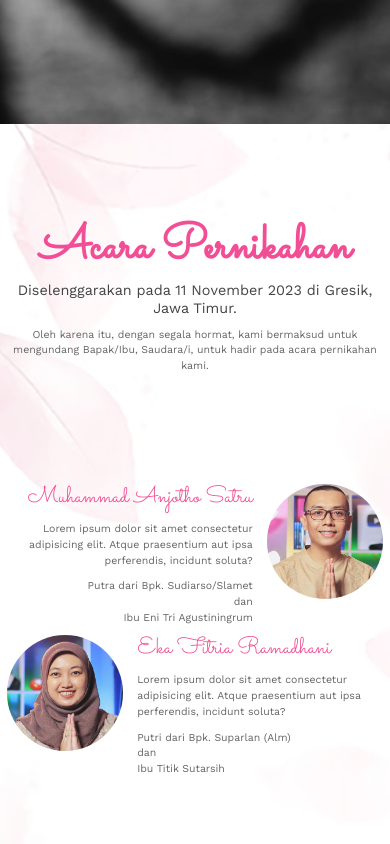
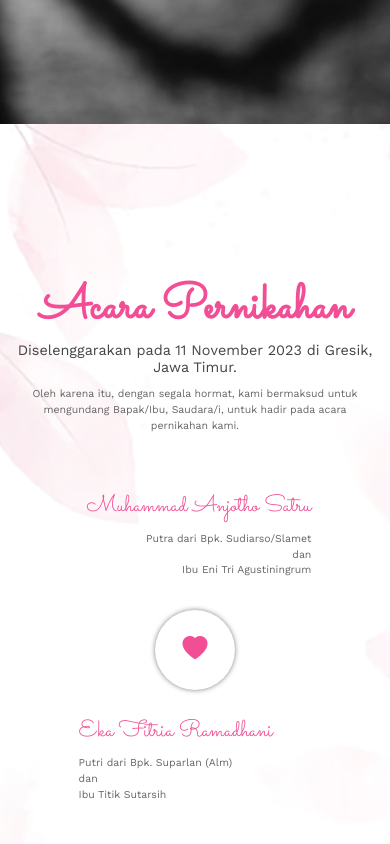
Before and after one commit to muhammadanjothosatru/undangannikah, a plain HTML site: page index.html in a window 390 px wide. Shown: the part 720-1564 px from the top of the page. Drawn offline with nearby package versions, Linux system fonts and the light colour scheme; some packages are replaced by stand-ins of ours; a script that the page names is missing.

Commit message:
undangan fix

```diff
--- a/index.html
+++ b/index.html
@@ -38,7 +38,7 @@
 
   </section>
 
-  <section id="home" class="home">
+  <section id="home" class="home w-100 h-100 p-3 mx-auto d-flex justify-content-center align-items-center">
     <div class="container">
       <div class="row justify-content-center">
         <div class="col-md-8 text-center">
@@ -52,29 +52,25 @@
       <div class="row couple">
         <div class="col-lg-6">
           <div class="row">
-            <div class="col-8 text-end">
+            <div class="col-10 text-end pria">
               <h3>Muhammad Anjotho Satru</h3>
-              <p>Lorem ipsum dolor sit amet consectetur adipisicing elit. Atque praesentium aut ipsa perferendis,
-                incidunt soluta?</p>
               <p>Putra dari Bpk. Sudiarso/Slamet <br> dan <br> Ibu Eni Tri Agustiningrum</p>
             </div>
-            <div class="col-4">
+            <!-- <div class="col-4">
               <img src="img/sandhika.png" alt="Sandhika Galih" class="img-responsive rounded-circle">
-            </div>
+            </div> -->
           </div>
         </div>
 
         <span class="heart"><i class="bi bi-heart-fill"></i></span>
 
         <div class="col-lg-6">
-          <div class="row">
-            <div class="col-4">
+          <div class="row justify-content-end">
+            <!-- <div class="col-4">
               <img src="img/nofa.png" alt="Nofariza" class="img-responsive rounded-circle">
-            </div>
-            <div class="col-8">
+            </div> -->
+            <div class="col-10 wanita">
               <h3>Eka Fitria Ramadhani</h3>
-              <p>Lorem ipsum dolor sit amet consectetur adipisicing elit. Atque praesentium aut ipsa perferendis,
-                incidunt soluta?</p>
               <p>Putri dari Bpk. Suparlan (Alm) <br> dan <br> Ibu Titik Sutarsih</p>
             </div>
           </div>
@@ -111,7 +107,7 @@
               <div class="row justify-content-center">
                 <div class="col-md-6">
                   <i class="bi bi-clock d-block"></i>
-                  <span>08.00 - 10.00</span>
+                  <span>08.00 - 09.00</span>
                 </div>
                 <div class="col-md-6">
                   <i class="bi bi-calendar3 d-block"></i>
@@ -131,7 +127,7 @@
               <div class="row justify-content-center">
                 <div class="col-md-6">
                   <i class="bi bi-clock d-block"></i>
-                  <span>11.00 - selesai</span>
+                  <span>10.00 - selesai</span>
                 </div>
                 <div class="col-md-6">
                   <i class="bi bi-calendar3 d-block"></i>
@@ -154,7 +150,7 @@
         <div class="col-md-8 col-10 text-center">
           <span>ungkapan tanda kasih</span>
           <h2>Kirim Hadiah</h2>
-          <p>Lorem ipsum dolor sit amet consectetur adipisicing elit. Magnam iure perferendis provident ab aliquam nemo.
+          <p>Apabila berhalangan hadir, anda masih dapat berpartisipasi dalam acara kami dengan memberikan hadiah ungkapan tanda kasih.
           </p>
         </div>
       </div>
@@ -172,7 +168,7 @@
             </li>
             <li class="list-group-item">
               <div class="fw-bold">DANA</div>
-              <img src="img/saweria.png" alt="Saweria QR" class="img-thumbnail" width="150">
+              <img src="img/danaanju.jpeg" alt="Saweria QR" class="img-thumbnail" width="150">
             </li>
           </ul>
         </div>
--- a/style.css
+++ b/style.css
@@ -111,7 +111,7 @@ body {
 }
 
 .home .couple {
-  margin-top: 100px;
+  margin-top: 50px;
 }
 
 .home .couple h3 {
@@ -125,15 +125,16 @@ body {
 }
 
 .home .heart {
-  width: 50px;
-  height: 50px;
+  font-size: 30px;
+  width: 100px;
+  height: 100px;
   background-color: white;
   display: flex;
   border-radius: 50%;
   box-shadow: 0 0 5px rgba(0, 0, 0, 0.5);
   position: absolute;
   left: 50%;
-  transform: translateX(-50%) translateY(65px);
+  transform: translateX(-50%) translateY(32.5px);
 }
 
 .home .heart i {
@@ -388,9 +389,9 @@ footer li {
 /* Media Query */
 /* Extra large */
 @media (max-width: 1200px) {
-  .home .heart {
+  /* .home .heart {
     transform: translateX(-50%) translateY(45px);
-  }
+  } */
 }
 
 /* laptop */
@@ -404,7 +405,14 @@ footer li {
   }
 
   .home .heart {
-    display: none;
+    transform: translateX(-50%) translateY(-28px);
+    width: 80px;
+    height: 80px;
+    background-color: white;
+    display: flex;
+    border-radius: 50%;
+    position: relative;
+    font-size: 25px;
   }
 
   .timeline::before {
@@ -477,8 +485,12 @@ footer li {
     font-size: 60%;
   }
 
+  .pria {
+    margin-bottom: 50px;
+  }
+
   .simply-countdown > .simply-section {
-    padding: 45px;
+    padding: 35px;
     margin: 3px;
   }
 
@@ -504,8 +516,10 @@ footer li {
     background-image: url(img/bg.png);
     background-size: cover;
     min-height: 100vh;
-    padding-top: 10rem;
-    padding-bottom: 5rem;
+  }
+
+  .center {
+    padding: 25vh 0;
   }
 
   .gifts {
```
Also changed, not shown: img/danaanju.jpeg (added).
